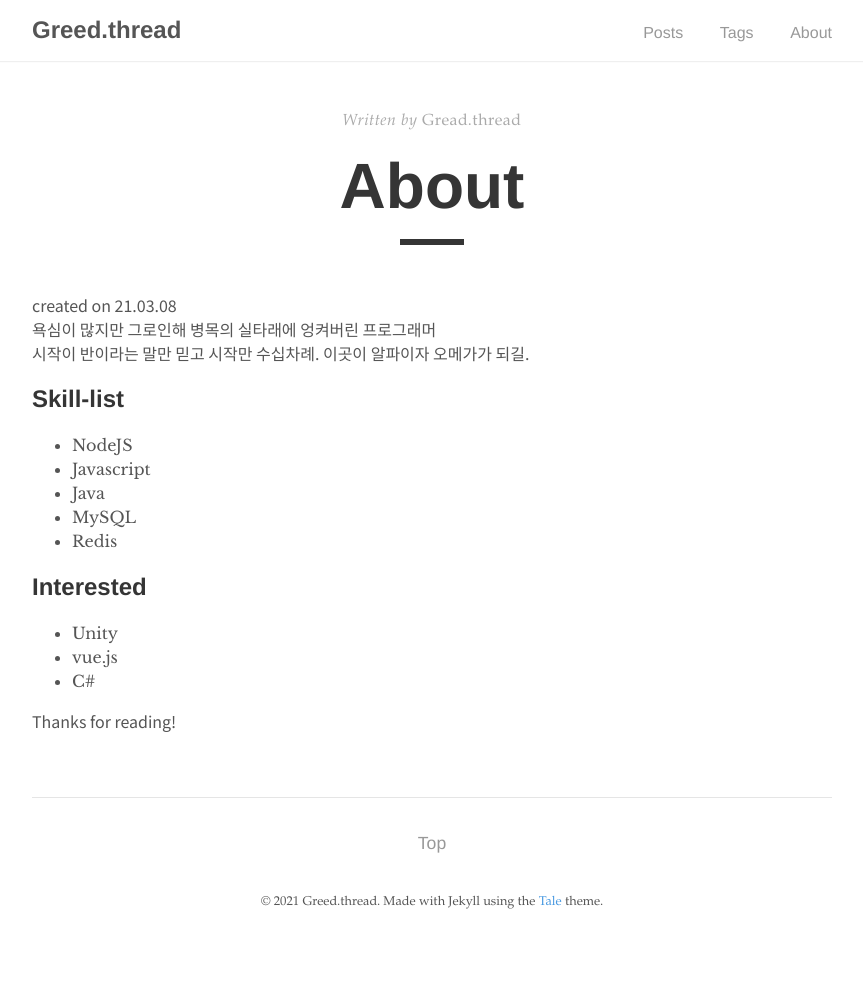
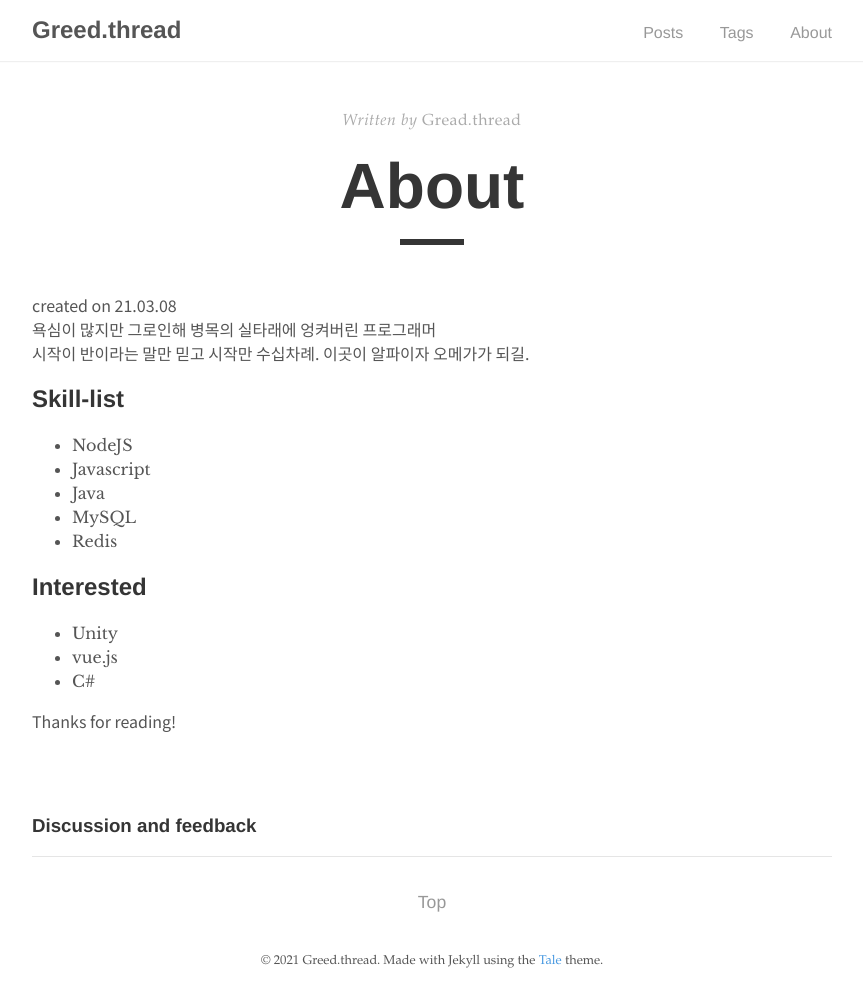
Before and after one commit to greedThread/greedthread.github.io, a Jekyll site: the page built from _pages/about.md, in a window 1280 px wide. Shown: the whole page, without its empty margins (208-1071 px from the left). Built offline with Jekyll 4.4.1, drawn with Linux system fonts in a browser that asks for light colours; comment, search, counter and statistics services are not loaded; before the commit the page ends 945 px from its top, so only the background shows below that.

Commit message:
- 댓글 전역 설정.

```diff
--- a/_layouts/post.html
+++ b/_layouts/post.html
@@ -23,7 +23,7 @@ layout: default
   {{ content }}
 </div>
 
-{% if page.comments %}
+{% if site.comments %}
   {% include disqus_comments.html %}
 {% endif %}
 
```
